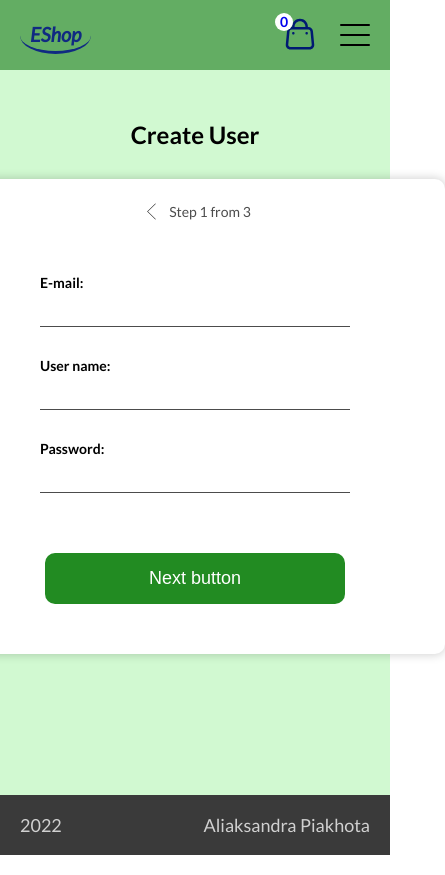
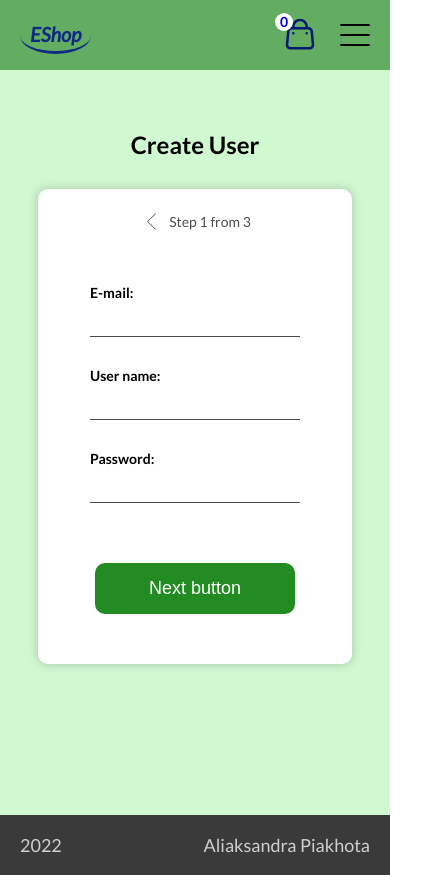
Before and after one commit to takeAmoment/online-shop, a React (Create React App) app in the folder online-shop/: page /registration in a window 390 px wide. Shown: the whole page, 445 px wide, since content can reach past the window. Built offline with nearby package versions, Linux system fonts and the light colour scheme; no server answers.

Commit message:
feat: add media queris to AddUserPage

```diff
--- a/online-shop/src/pages/AddUserPage/AddUserPage.css
+++ b/online-shop/src/pages/AddUserPage/AddUserPage.css
@@ -1,6 +1,7 @@
 .form__container {
     min-height: calc(80vh + 5rem);
     display: flex;
+    padding: 1rem;
     flex-direction: column;
     align-items: center;
     background-color: rgb(209, 249, 209);
@@ -20,6 +21,12 @@
     align-items: center;
     justify-content: center;
     box-shadow: 0px 0px 1rem 0.1rem rgba(0, 0, 0, 0.175);
+}
+@media (max-width: 520px) {
+    .form__block{
+        width: 85%;
+        margin-bottom: 3rem;
+    }
 }
 .prev__step{
     background-color: #fff;
@@ -68,6 +75,11 @@
     flex-direction: row;
     gap: 4rem;
 }
+@media (max-width: 520px) {
+    .input__items{
+        flex-direction: column;
+    }
+}
 label{
     font-weight: 700;
     font-size: 1.4rem;
@@ -78,6 +90,11 @@ input{
     width: 30rem;
     border: none;
     border-bottom: 1px solid rgba(0, 0, 0, 0.7);
+}
+@media (max-width: 500px) {
+    input{
+        width: 20rem;
+    }
 }
 input:focus {
     outline: 1px solid green;
@@ -97,9 +114,20 @@ input:focus {
 .number {
     width: 8rem;
 }
+
 .long,
 .lat {
     width: 14rem;
+}
+@media (max-width: 520px) {
+    .city,
+    .street,
+    .zip,
+    .number,
+    .long,
+    .lat {
+        width: 15rem;
+    }
 }
 .submit{
     margin-top: 4rem;
@@ -111,6 +139,11 @@ input:focus {
     cursor: pointer;
     border: none;
     font-size: 1.8rem;
+}
+@media (max-width: 500px) {
+    .submit{
+        width: 20rem;
+    }
 }
 .submit:hover{
     opacity: 0.8;
```
